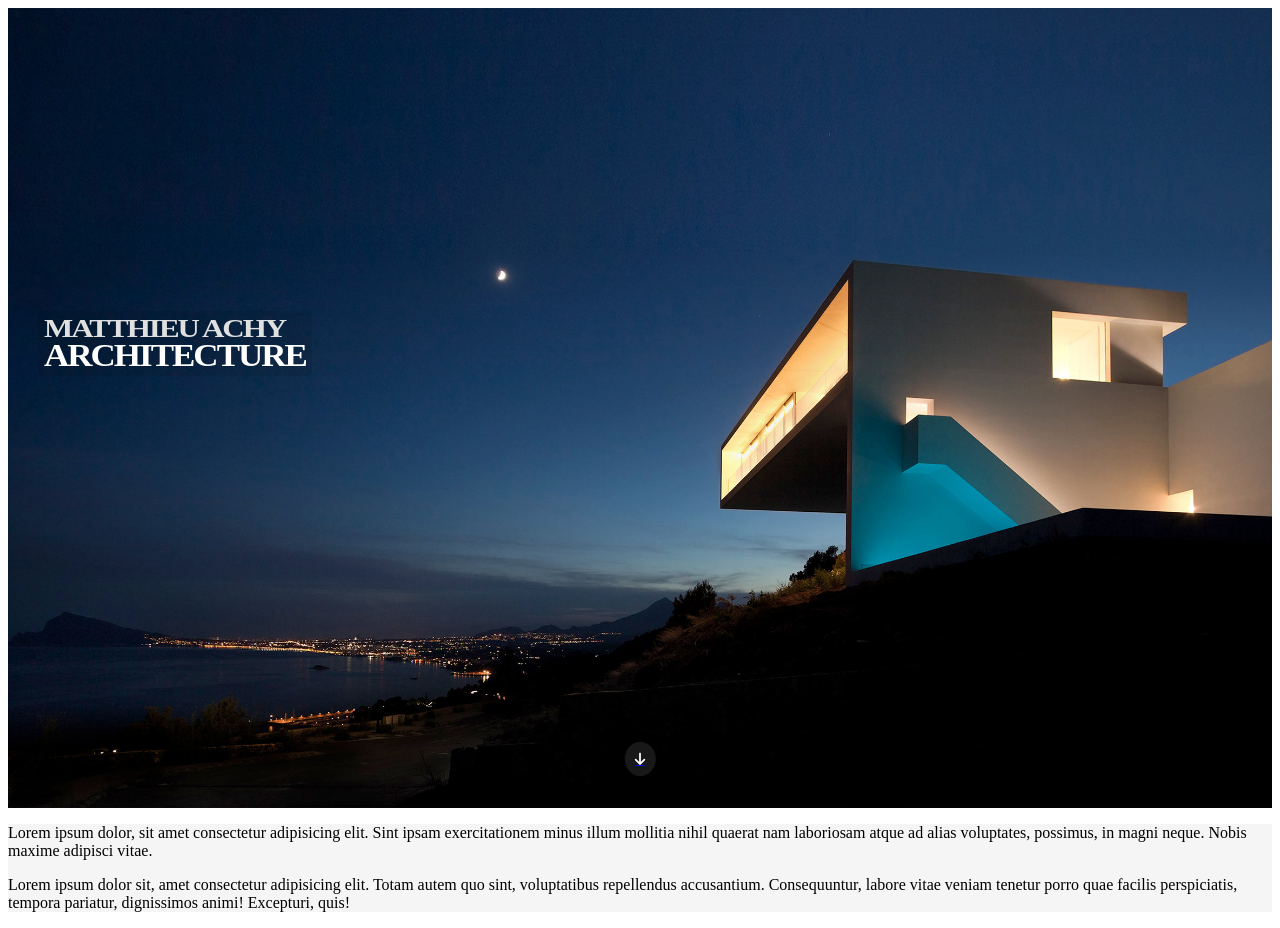
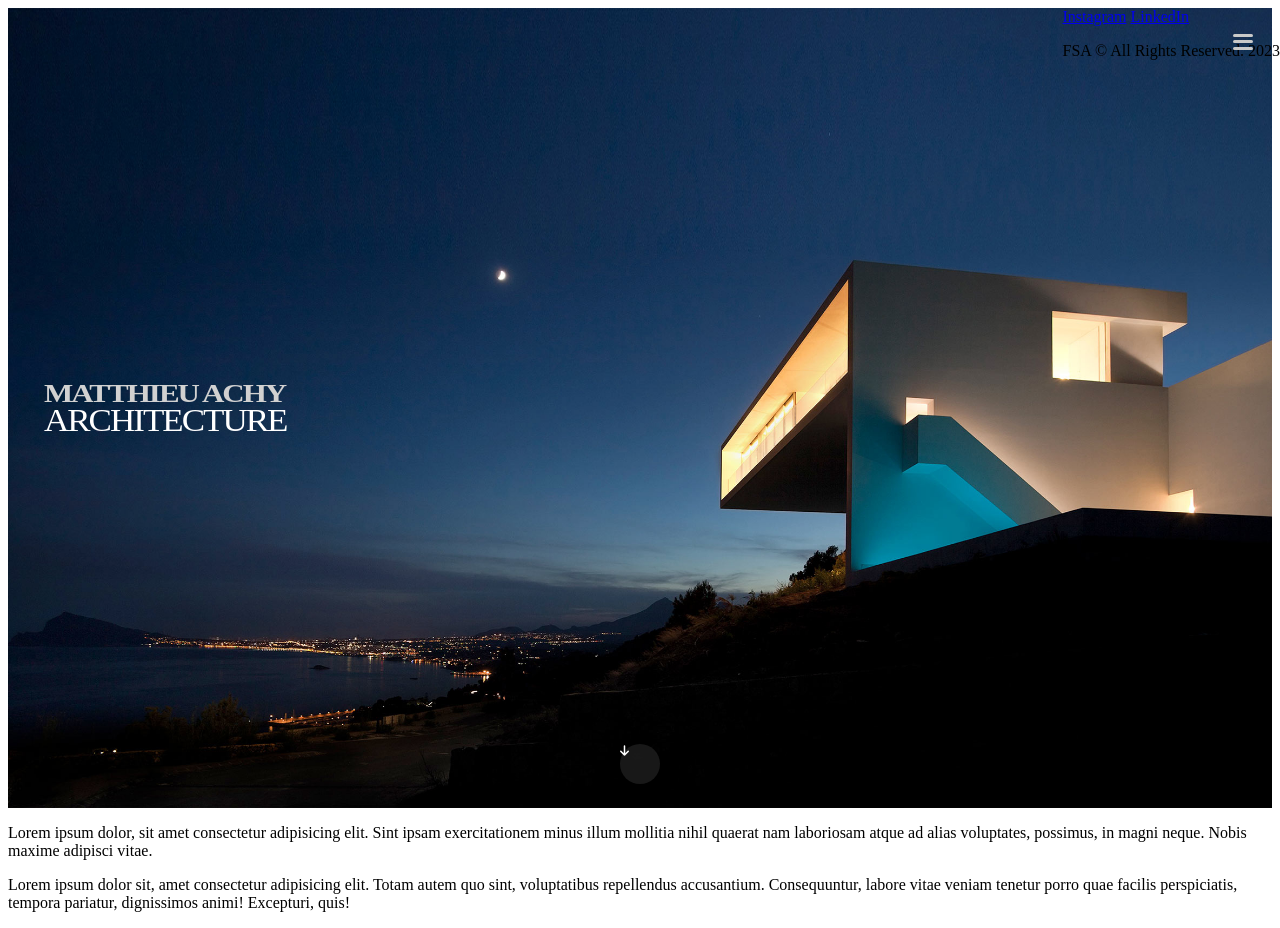
Before and after one commit to manda9988/ams-archi, a SvelteKit app: page / in a window 1280 px wide. Built offline with nearby package versions, Linux system fonts and the light colour scheme.

Commit message:
Initial commit

```diff
--- a/src/components/Nav.svelte
+++ b/src/components/Nav.svelte
@@ -1,18 +1,25 @@
 <!-- nav.svelte -->
 
-<div class="nav-container">
+<nav class="navbar">
+	<input id="toggle" type="checkbox" />
+	<label for="toggle" class="hamburger">
+		<div class="top-bun"></div>
+		<div class="meat"></div>
+		<div class="bottom-bun"></div>
+	</label>
+
 	<div class="nav-links">
-		<a href="/">FR</a>
+		<a href="#home">Home</a>
+		<a href="#about">About</a>
+		<a href="#projects">Projects</a>
+		<a href="#contact">Contact</a>
 	</div>
-	<div class="logo">
-		<p>AMA</p>
+	<div class="social-links">
+		<a href="#instagram">Instagram</a>
+		<a href="#linkedin">LinkedIn</a>
 	</div>
-	<div class="menu-icon">
-		<div class="bar"></div>
-		<div class="bar"></div>
-		<div class="bar"></div>
-	</div>
-</div>
+	<p class="copy-right">FSA © All Rights Reserved. 2023</p>
+</nav>
 
 <style>
 	@import '../styles/nav.scss';
--- a/src/routes/+layout.svelte
+++ b/src/routes/+layout.svelte
@@ -1,11 +1,11 @@
 <!-- layout.svelte -->
 <script>
 	import '@fortawesome/fontawesome-free/css/all.min.css';
-	// import Nav from '../components/Nav.svelte';
+	import Nav from '../components/Nav.svelte';
 	import Footer from '../components/Footer.svelte';
 </script>
 
-<!-- <Nav /> -->
+<Nav />
 
 <main>
 	<slot />
--- a/src/routes/+page.svelte
+++ b/src/routes/+page.svelte
@@ -1,11 +1,9 @@
 <!-- HOME -->
-
 <div class="topHome">
 	<div class="title">
 		<h1>Matthieu Achy</h1>
 		<h2>Architecture</h2>
 	</div>
-
 	<a href="#section-below" class="arrow-down">
 		<i class="fa-solid fa-arrow-down"></i>
 	</a>
--- a/src/styles/home.scss
+++ b/src/styles/home.scss
@@ -2,66 +2,50 @@
 .topHome {
 	display: flex;
 	flex-direction: column;
-	justify-content: center; // Centrer le contenu verticalement
-	align-items: flex-start; // Aligner le contenu à gauche
-	position: relative; // Pas besoin de 'absolute' ici
-	top: 0;
-	left: 0;
-	right: 0;
-	height: 100vh; // Hauteur fixe pour occuper l'écran entier
-	background: url('/images/topHomeImg.jpeg');
-	background-size: cover;
-	background-position: center;
-}
+	justify-content: center;
+	align-items: flex-start;
+	position: relative;
+	height: 100vh;
+	background: url('/images/topHomeImg.jpeg') center/cover no-repeat;
 
 	.title {
-	background: rgba(0, 0, 0, 0.085);
 		text-transform: uppercase;
-	color: white;
 		letter-spacing: -2px;
 		line-height: 0.8;
 		padding: 6px;
 		border-radius: 4px;
-	margin-left: 30px; // Positionnement à gauche avec une marge
-	transform: translateY(-150%); // Ajuster si nécessaire pour le centrage vertical
-	top: 50%; // Position verticale centrée
-	position: absolute; // Position absolue dans '.topHome'
-}
-
+		margin-left: 30px;
+		position: absolute;
+		top: 50%;
+		transform: translateY(-50%);
 		h1 {
 			font-size: 31px;
 			transform: scaleY(0.8);
 			font-weight: 700;
 			margin: 0;
-	color: rgb(224, 224, 224);
+			color: rgb(209, 209, 209);
 		}
 
 		h2 {
 			font-size: 35px;
 			transform: scaleY(0.9);
 			margin: 0;
+			color: white;
+			font-weight: 500;
+		}
 	}
 
 	.arrow-down {
 		cursor: pointer;
 		background: rgba(48, 48, 48, 0.511);
-	padding: 10px;
-	border-radius: 150%;
-	display: flex;
-	justify-content: center;
-	align-items: center;
+		height: 40px;
+		width: 40px;
+		border-radius: 100%;
 		position: absolute;
-	bottom: 4vh; // Ajusté pour s'aligner avec le padding du bas de '.topHome'
-	left: 50%; // Centré horizontalement
-	transform: translateX(-50%); // Centrage horizontal
-}
-
-.fa-arrow-down {
-	font-size: 14px;
+		bottom: 3vh;
+		left: 50%;
+		transform: translate(-50%);
+		font-size: 12px;
 		color: white;
 	}
-
-.about {
-	background: whitesmoke;
-	// Pas besoin de 'position' ou 'z-index' ici
 }
--- a/src/styles/nav.scss
+++ b/src/styles/nav.scss
@@ -1,45 +1,68 @@
-.nav-container {
+// nav.scss
+
+.navbar {
+	position: fixed;
+	right: 0;
+	z-index: 1;
+
+	#toggle {
+		display: none;
+	}
+
+	.hamburger {
+		cursor: pointer;
+		position: absolute;
+		top: 3vh;
+		right: 3.4vh;
+		width: 20px;
+		height: 20px;
+		z-index: 5;
 		display: flex;
-	justify-content: space-between;
-	align-items: center;
-	padding: 1.2rem;
-	height: 70px;
-	background: rgba(43, 43, 43, 0.35);
+		flex-direction: column;
+		justify-content: space-around;
+		// background: rgb(89, 42, 0);
+
+		div {
+			width: 100%;
+			height: 3px;
+			border-radius: 3px;
+			background-color: #c9c9c9;
+			transition: all 0.3s ease-in-out;
+		}
 	}
 
 	.nav-links {
-	color: #ffffff;
-	text-decoration: none;
-	font-size: 8px;
-	font-weight: 700;
+		display: none;
+		position: fixed;
+		top: 0;
+		left: 18vh;
+		right: 0;
+		bottom: 0;
+		background-color: rgba(22, 22, 22, 0.879);
+		flex-direction: column;
+		justify-content: center;
+		align-items: center;
+
+		a {
+			font-size: 1.8rem;
+			padding: 1rem;
+			color: white;
+			text-transform: uppercase;
 		}
-.nav-links a {
-	transition: all 0.5s ease-in-out; // transition fluide pour le changement de couleur
-}
-.nav-links a:hover {
-	color: #383838; // couleur gris clair pour le survol
 	}
 
-.logo {
-	font-size: 1.6rem;
-	font-weight: 900;
-	color: white;
-	font-family: Impact, sans-serif;
-	letter-spacing: -6px;
-	transform: scaleX(1.8) scaleY(0.6);
+	#toggle:checked ~ .nav-links {
+		display: flex;
+		a {
+			opacity: 1;
+		}
 	}
 
-.menu-icon {
-	display: flex;
-	flex-direction: column;
-	justify-content: space-around;
-	width: 26px;
-	height: 22px;
-	cursor: pointer;
-	.bar {
-		height: 2px;
-		width: 100%;
-		background-color: white;
-		transition: all 0.3s ease-in-out;
+	#toggle:checked + .hamburger .top-bun {
+		opacity: 0;
+	}
+
+	#toggle:checked + .hamburger .bottom-bun {
+		opacity: 0;
 	}
 }
```
Lines whose indentation alone changed are shown as unchanged.
